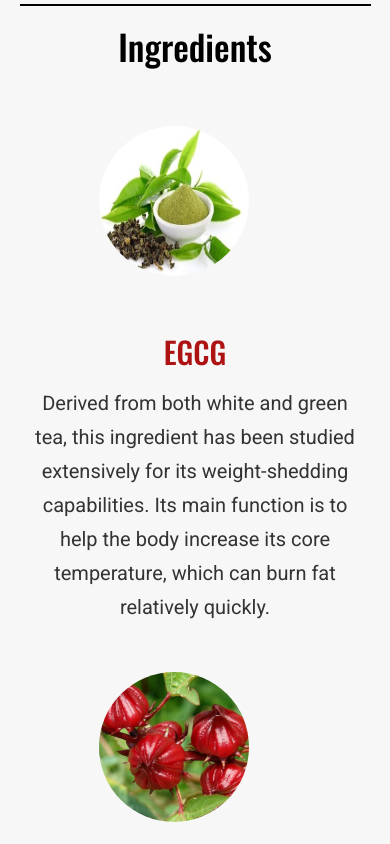
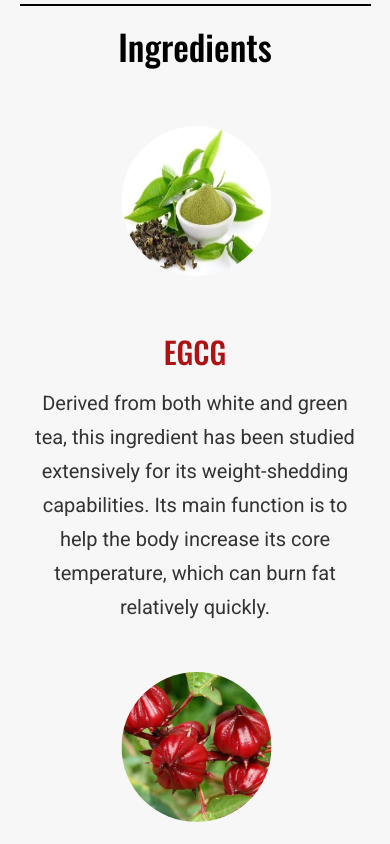
Before and after one commit to abanob-design/itshealthrelated, a website: page index.html in a window 390 px wide. Shown: the part 1840-2684 px from the top of the page. Drawn offline with nearby package versions, Linux system fonts and the light colour scheme.

Commit message:
10th commit

```diff
--- a/css/style.css
+++ b/css/style.css
@@ -716,7 +716,7 @@ img#before {
 		margin-top: 25%;
 	}
 	#round {
-		transform: translate(50%, 0%);
+		transform: translate(65%, 0%);
 	}
 	#facts {
 		width: 100%;
```
